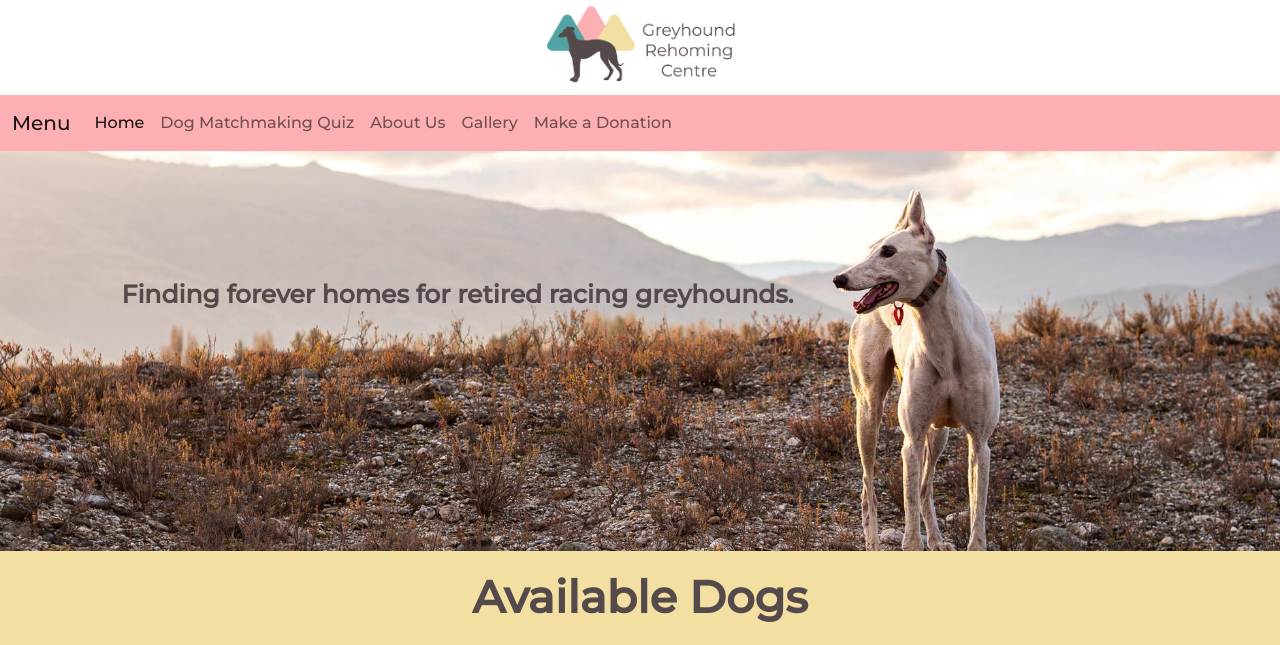
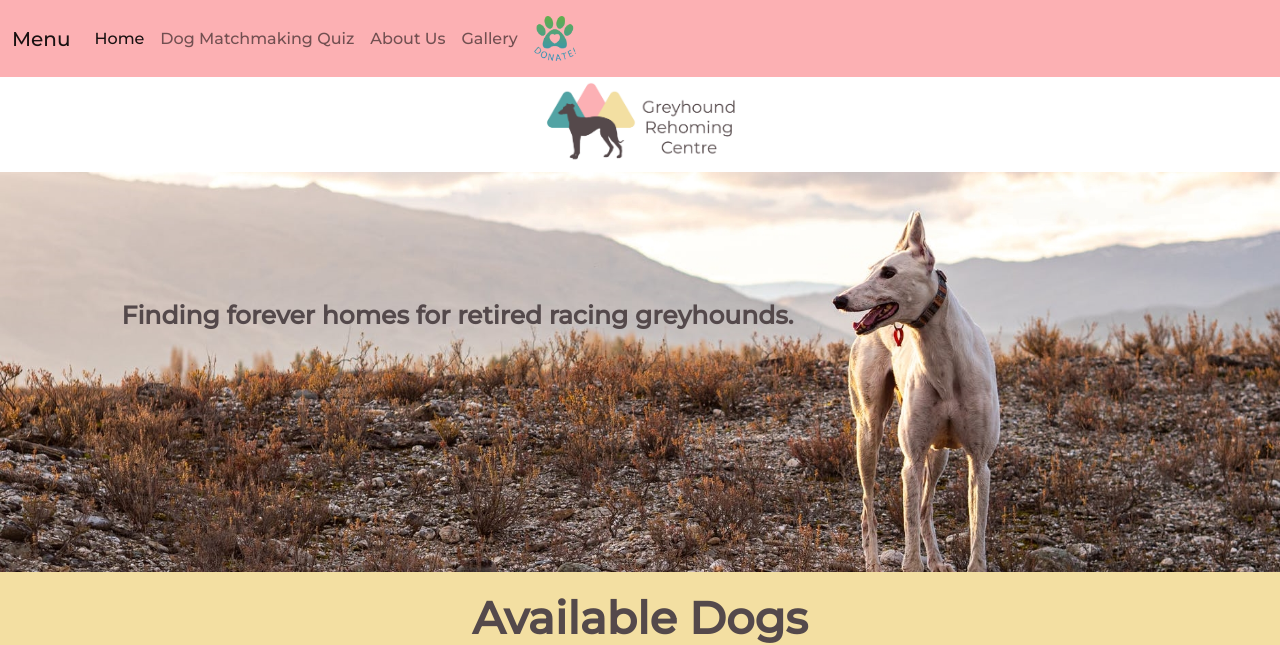
Before and after one commit to sandramolina/grayhound_rehoming, a plain HTML site: page index.html in a window 1280 px wide. Shown: the top 645 px of the page. Drawn offline with nearby package versions, Linux system fonts and the light colour scheme; a web font is replaced by a local one.

Commit message:
donate button

```diff
--- a/index.html
+++ b/index.html
@@ -32,11 +32,6 @@
   </head>
   <body>
 
-    <div class="logo-section">
-      <img class=greyhoundlogo src="src/Logo-whitebackground.jpg">
-    </div>
-
-
     <nav class="navbar navbar-expand-lg navbar-c navbar-light">
       <div class="container-fluid">
         <a class="navbar-brand" href="#">Menu</a>
@@ -57,11 +52,17 @@
             <a class="nav-link" href="quiz.html">Dog Matchmaking Quiz</a>
             <a class="nav-link" href="#">About Us</a>
             <a class="nav-link" href="#">Gallery</a>
-            <a class="nav-link" href="#">Make a Donation</a>
+            <a class="nav-link" href="#">
+              <img src="src/donate_button.png" alt="Make a Donation" class="donate-button"></img></a
+            >
           </div>
         </div>
       </div>
     </nav>
+
+    <div class="logo-section">
+      <img class="greyhoundlogo" src="src/Logo-whitebackground.jpg" />
+    </div>
 
     <div>
       <div class="intro">
--- a/main.css
+++ b/main.css
@@ -16,6 +16,18 @@ body {
   color: #54494b;
   font-size: 4vw;
   font-weight: bold;
+}
+
+.donate-button {
+  height: 45px;
+  width: auto;
+}
+
+.navbar-nav {
+  align-items: center;
+}
+.navbar-brand {
+  align-items: center;
 }
 
 .footer {
@@ -177,7 +189,7 @@ body {
     font-weight: bold;
   }
 
-    .logo-section {
+  .logo-section {
     max-width: 200px;
     max-height: 200px;
     padding-top: 5px;
```
Also changed, not shown: 1 other file.
